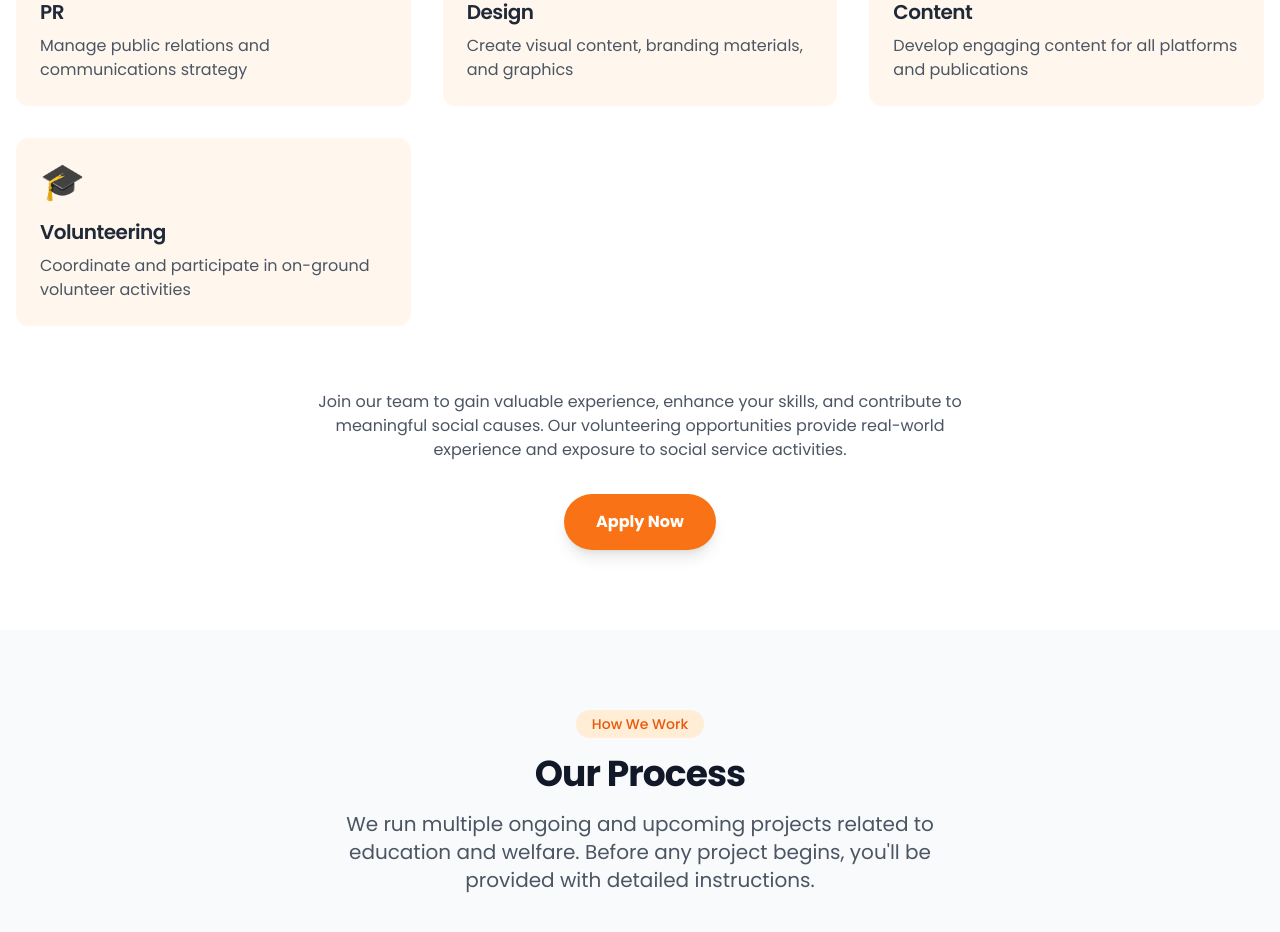
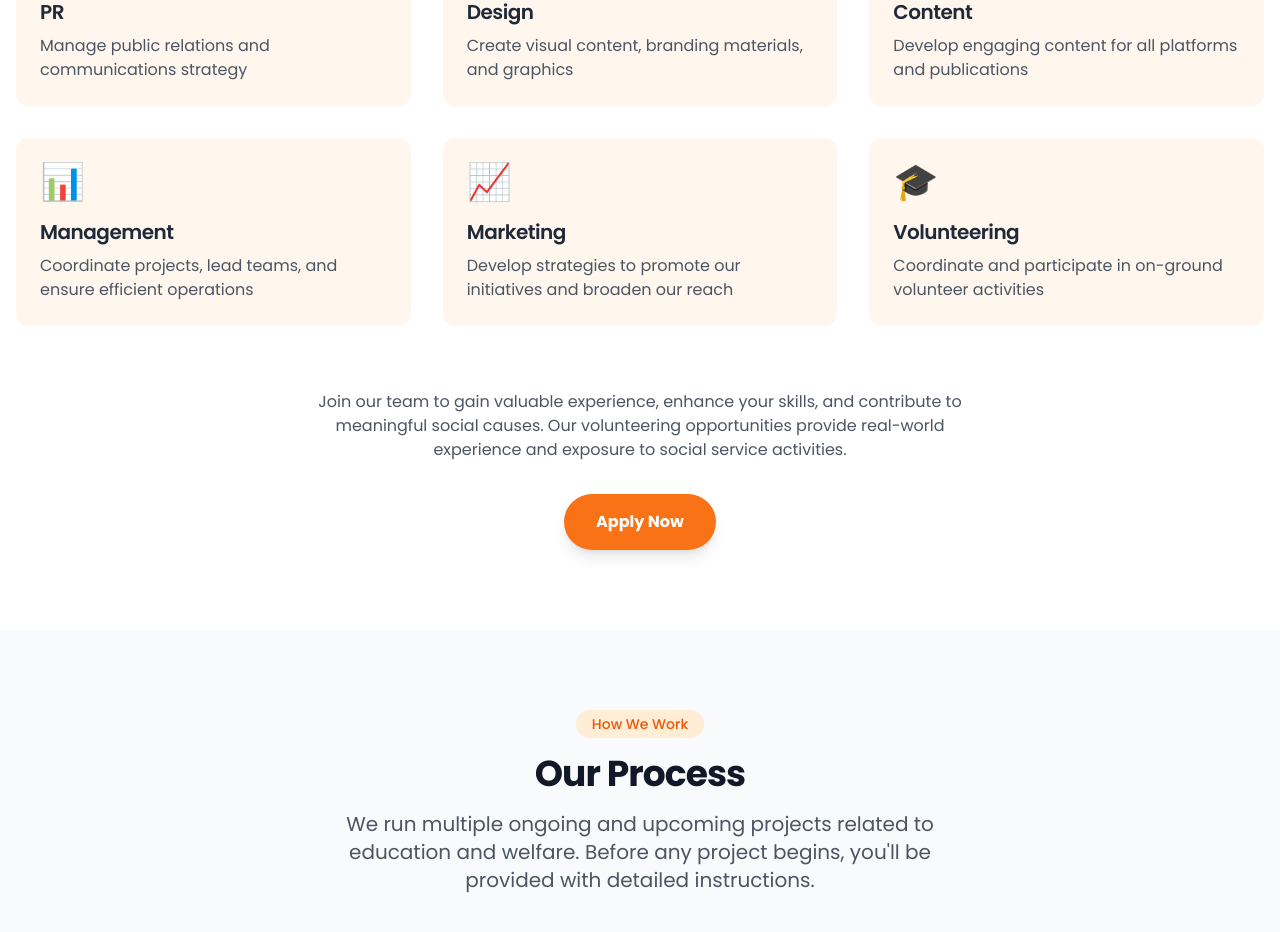
Before and after one commit to CoderYUI/Shwetansh-Welfare-and-Educational-Trust, a React (Vite) app: page / in a window 1280 px wide. Shown: the part 4320-5252 px from the top of the page. Built offline with nearby package versions, Linux system fonts and the light colour scheme.

Commit message:
Updated Departments Section

```diff
--- a/src/components/Departments.jsx
+++ b/src/components/Departments.jsx
@@ -30,6 +30,16 @@ const departments = [
     icon: "🖊",
     name: "Content",
     description: "Develop engaging content for all platforms and publications"
+  },
+  {
+    icon: "📊",
+    name: "Management",
+    description: "Coordinate projects, lead teams, and ensure efficient operations"
+  },
+  {
+    icon: "📈",
+    name: "Marketing",
+    description: "Develop strategies to promote our initiatives and broaden our reach"
   },
   {
     icon: "🎓",
```
